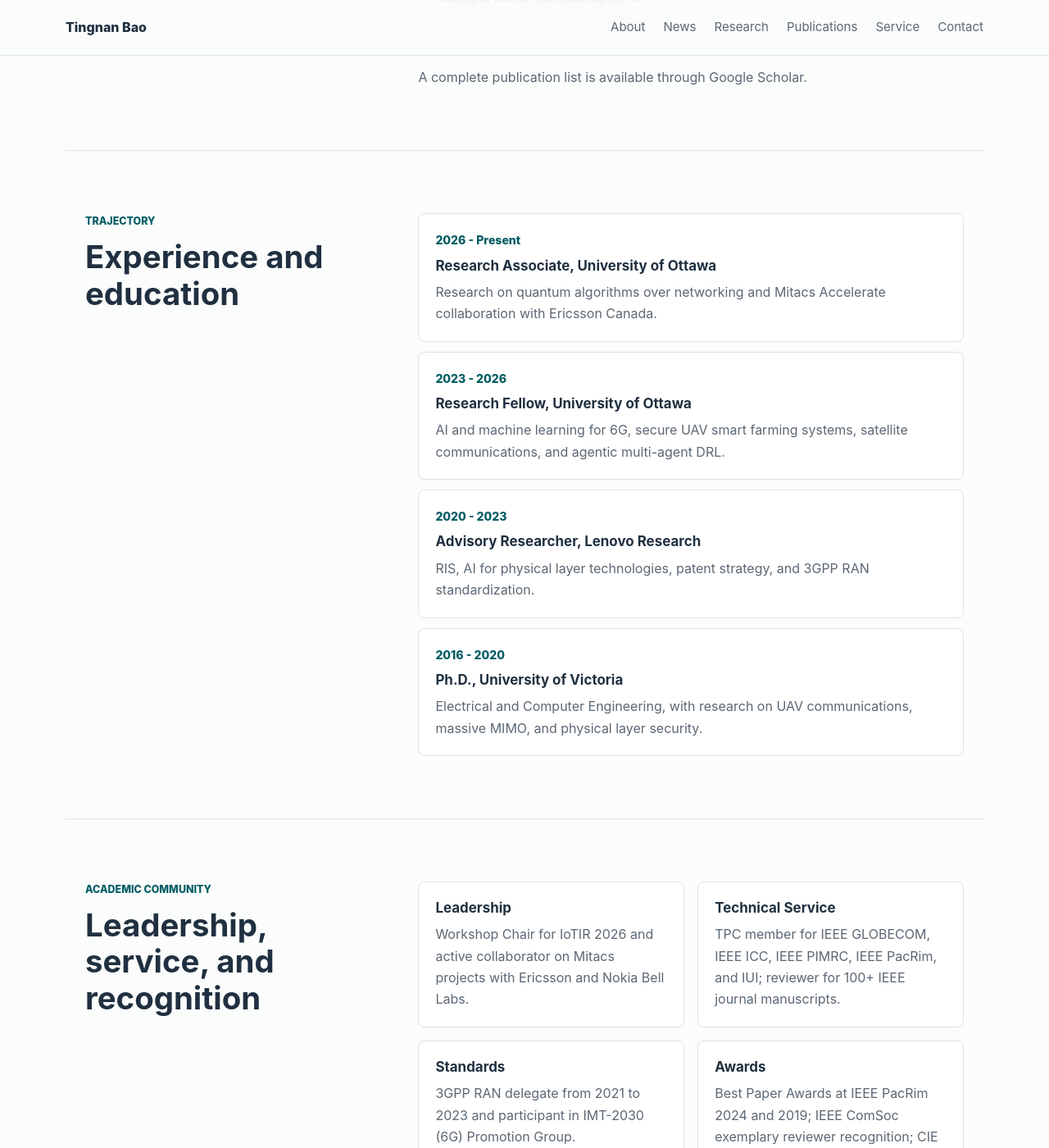
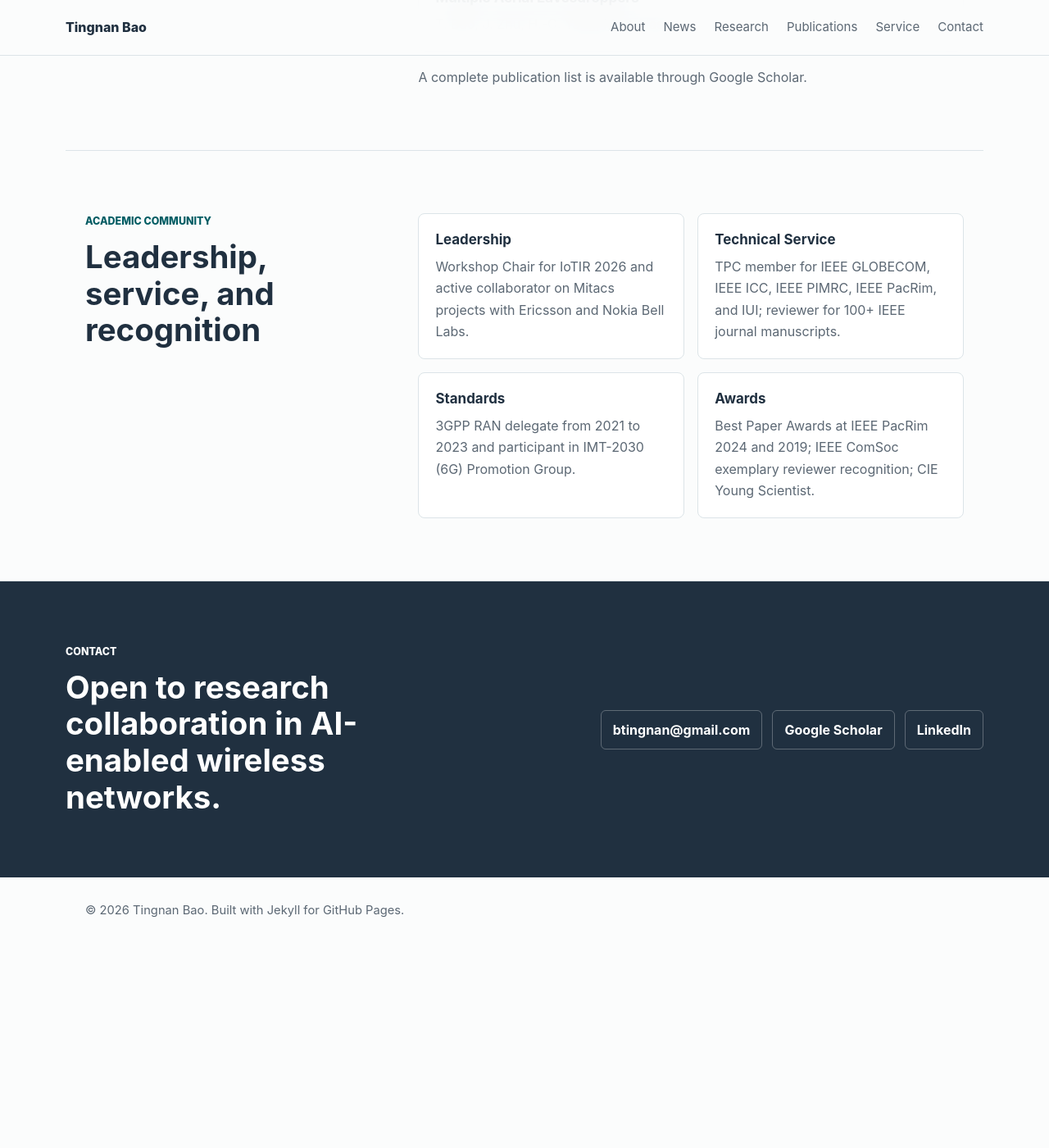
Before and after one commit to ttnbao/ttnbao.github.io, a Jekyll site: the page built from index.html, in a window 1280 px wide and 1400 px high, scrolled down 3702 px. Shown: the whole window at 82% size. Built offline with Jekyll 4.4.1, drawn with Linux system fonts in a browser that asks for light colours; after the commit the page ends 4881 px from its top, so only the background shows below that.

Commit message:
Remove resume-style trajectory section

```diff
--- a/assets/css/main.css
+++ b/assets/css/main.css
@@ -188,8 +188,7 @@ h3 {
 .news-item p:last-child,
 .publication p:last-child,
 .service-grid p:last-child,
-.research-grid p:last-child,
-.timeline p:last-child {
+.research-grid p:last-child {
   margin-bottom: 0;
 }
 
@@ -202,7 +201,6 @@ h3 {
 
 .research-grid article,
 .service-grid article,
-.timeline article,
 .publication,
 .project-card {
   background: var(--panel);
@@ -212,7 +210,6 @@ h3 {
 
 .research-grid article,
 .service-grid article,
-.timeline article,
 .publication {
   padding: 20px;
 }
@@ -221,7 +218,6 @@ h3 {
 .service-grid p,
 .news-item p,
 .publication p,
-.timeline p,
 .note {
   color: var(--muted);
 }
@@ -301,19 +297,6 @@ h3 {
 
 .note {
   margin: 18px 0 0;
-}
-
-.timeline {
-  display: grid;
-  gap: 12px;
-}
-
-.timeline span {
-  display: block;
-  margin-bottom: 8px;
-  color: var(--teal-dark);
-  font-size: 0.88rem;
-  font-weight: 760;
 }
 
 .contact {
--- a/index.html
+++ b/index.html
@@ -106,22 +106,6 @@ title: Academic Homepage
   </div>
 </section>
 
-<section class="section" id="experience" aria-labelledby="experience-title">
-  <div class="section-heading">
-    <p class="eyebrow">Trajectory</p>
-    <h2 id="experience-title">Experience and education</h2>
-  </div>
-  <div class="timeline">
-    {% for role in site.data.profile.experience %}
-      <article>
-        <span>{{ role.period }}</span>
-        <h3>{{ role.title }}</h3>
-        <p>{{ role.text }}</p>
-      </article>
-    {% endfor %}
-  </div>
-</section>
-
 <section class="section" id="service" aria-labelledby="service-title">
   <div class="section-heading">
     <p class="eyebrow">Academic community</p>
```
